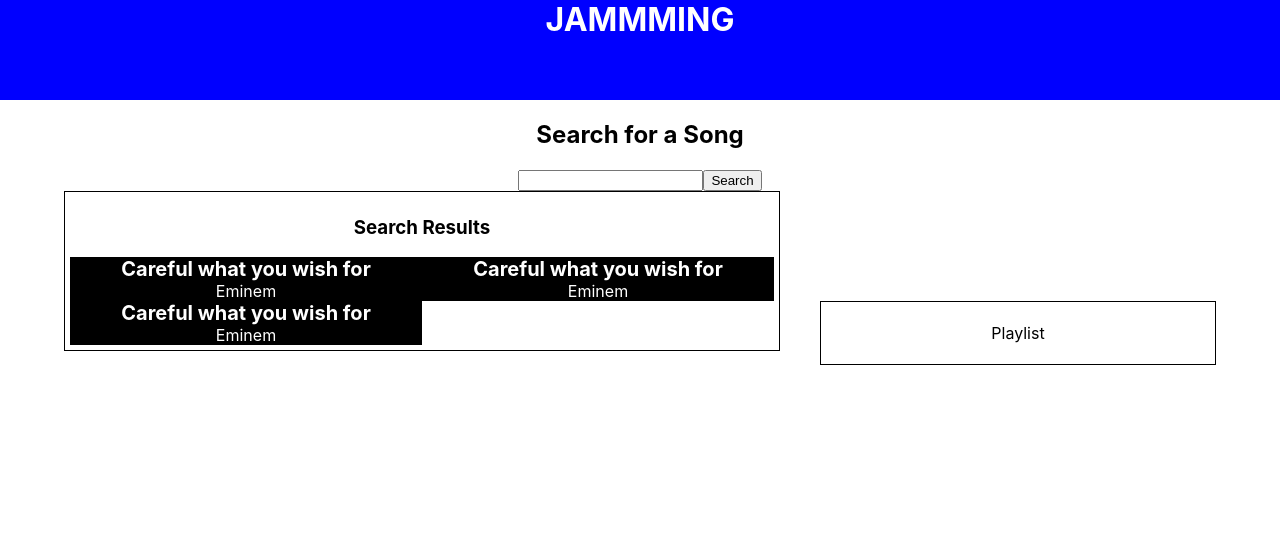
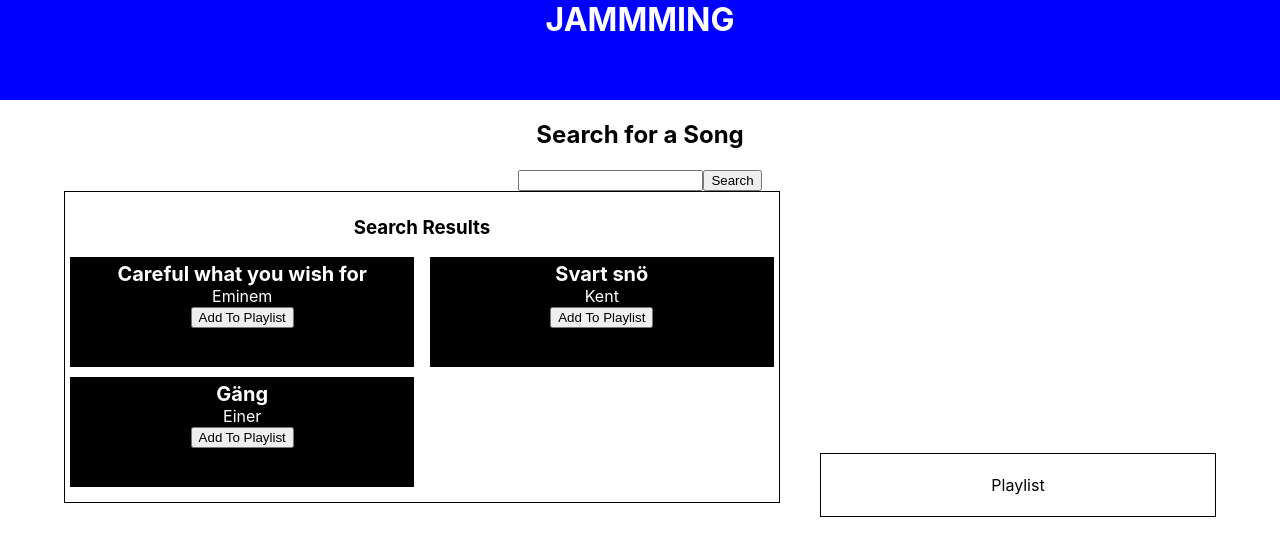
Before and after one commit to oliverwigren/jammming, a React (Create React App) app: page / in a window 1280 px wide. Shown: the top 556 px of the page. Built offline with nearby package versions, Linux system fonts and the light colour scheme.

Commit message:
changes to songbox and search results

```diff
--- a/src/components/SearchResults.js
+++ b/src/components/SearchResults.js
@@ -1,9 +1,20 @@
 import React from "react";
-import SongBox from './SongBox'
+import SongBox from "./SongBox";
 
 function SearchResults() {
+
+  const addToPlaylist = ({target}) => {
+    //setPlaylist((prev) => [prev..., target.value])
+  }
+
   //Array.forEach
-  return <SongBox artist="Eminem" name="Careful what you wish for"/>;
+  return (
+    <>
+      <SongBox addToPlaylist={addToPlaylist} artist="Eminem" name="Careful what you wish for" />
+      <SongBox addToPlaylist={addToPlaylist} artist="Kent" name="Svart snö" />
+      <SongBox addToPlaylist={addToPlaylist} artist="Einer" name="Gäng" />
+    </>
+  );
 }
 
 export default SearchResults;
--- a/src/components/SearchResultsArea.js
+++ b/src/components/SearchResultsArea.js
@@ -8,8 +8,6 @@ function SearchResultsArea() {
       <h3>Search Results</h3>
       <div className={styles.contain}>
         <SearchResults />
-        <SearchResults />
-        <SearchResults />
       </div>
     </section>
   );
--- a/src/components/SongBox.js
+++ b/src/components/SongBox.js
@@ -8,6 +8,7 @@ function SongBox(props) {
             <p className={styles.desc}>
                 <span>{props.artist}</span>
             </p>
+            <button onClick={props.addToPlaylist}>Add To Playlist</button>
         </div>
     )
 }
--- a/src/styles/SongBox.module.css
+++ b/src/styles/SongBox.module.css
@@ -1,8 +1,11 @@
 .div {
     background-color: black;
     color: white;
-    width: 50%;
+    width: 47.5%;
     min-width: 250px;
+    height: 100px;
+    padding: 5px;
+    margin-bottom: 10px;
 }
 .b {
     font-size: 1.25rem;
```
